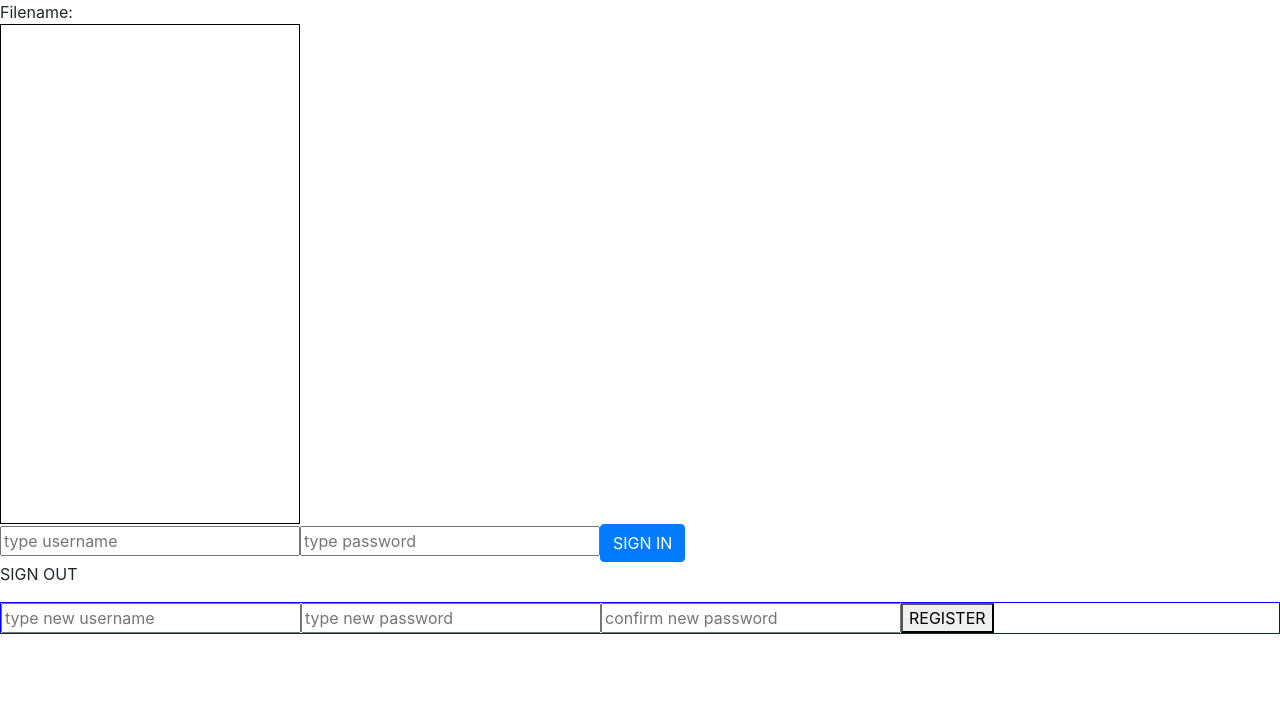
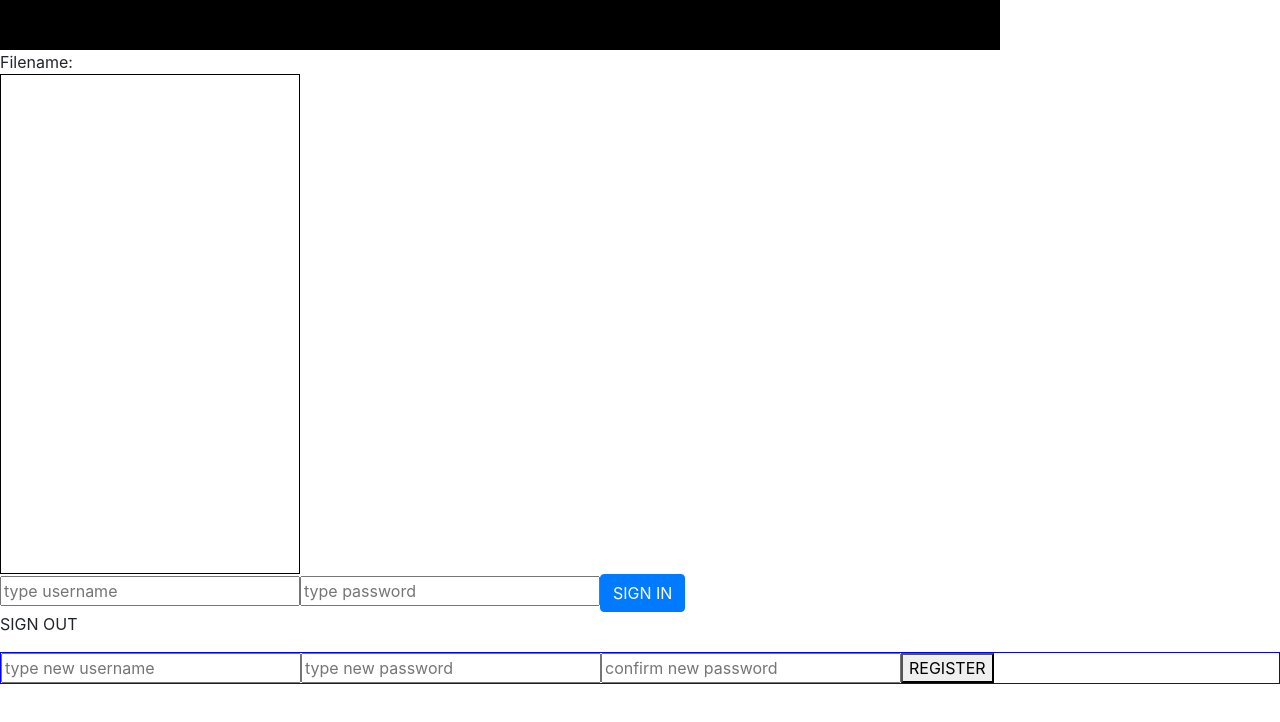
Before and after one commit to hnryzhng/mini-fridge, a React (Create React App) app in the folder client/: page / in a window 1280 px wide. Shown: the top 722 px of the page. Built offline with nearby package versions, Linux system fonts and the light colour scheme.

Commit message:
added navbar

```diff
--- a/client/src/App.js
+++ b/client/src/App.js
@@ -232,6 +232,8 @@ class App extends Component {
     return (
       <div>
 
+        <NaviBar />
+
         {uploadFileField}
 
         <div id="fileName">
@@ -271,6 +273,46 @@ class App extends Component {
 
       </div>
     );
+  }
+}
+
+
+class NaviBar extends Component {
+
+  render() {
+    return(
+
+      <div id="navbar" style={{ width: "1000px", height: "50px", backgroundColor: "#000000" }} >
+
+        <Logo />
+
+        <UserLogo />
+
+      </div>
+
+    )
+  }
+
+}
+
+class Logo extends Component {
+  render() {
+    return(
+
+      <div></div>
+
+
+    )
+  }
+}
+
+class UserLogo extends Component {
+  render() {
+    return(
+
+      <div></div>
+
+    )
   }
 }
 
```
